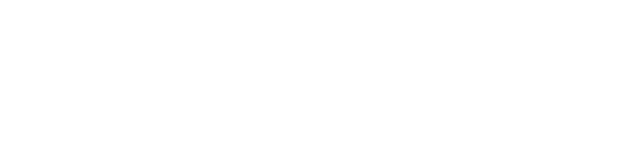
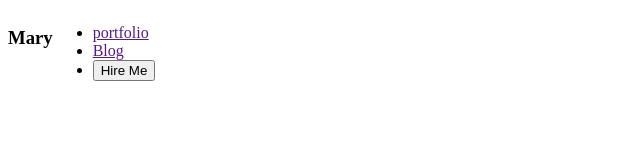
Before and after one commit to SrikantoNooB/webdeveloper-portfolio, a plain HTML site: page index.html in a window 1280 px wide. Shown: the whole page, without its empty margins (0-640 px from the left). Drawn offline with Linux system fonts and the light colour scheme.

Commit message:
created the portfolio.css folder

```diff
--- a/index.html
+++ b/index.html
@@ -4,10 +4,18 @@
     <meta charset="UTF-8">
     <meta name="viewport" content="width=device-width, initial-scale=1.0">
     <title>Developer portfolio</title>
+    <link rel="stylesheet" href="styles/portfolio.css">
 </head>
 <body>
     <header>
-
+        <nav>
+            <h3>Mary</h3>
+            <ul>
+                <li><a href="">portfolio</a></li>
+                <li><a href="">Blog</a></li>
+                <li><button>Hire Me</button></li>
+            </ul>
+        </nav>
     </header>
     <main>
 
--- /dev/null
+++ b/styles/portfolio.css
@@ -0,0 +1,4 @@
+/* nav related styles */
+nav{
+    display:flex;
+}
```
